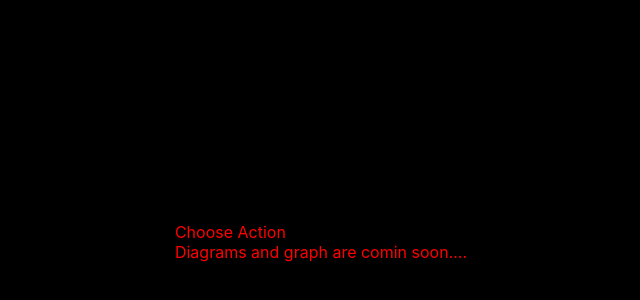
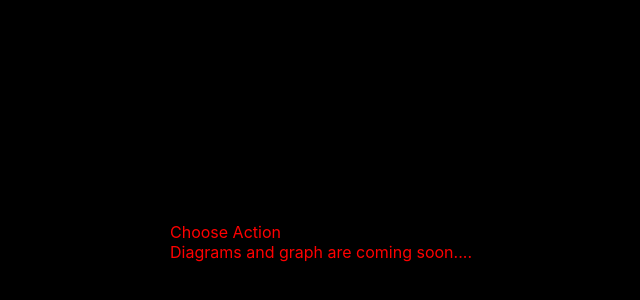
Before and after one commit to limor99/FSFinalProject1, a React (Create React App) app in the folder CinemaFE/cinemaapp/: page /main in a window 1280 px wide. Shown: the part 158-458 px from the top of the page, without its empty margins (319-959 px from the left). Built offline with nearby package versions, Linux system fonts and the light colour scheme; no server answers.

Commit message:
remove header from login page and redirect to main page if the user logged in already

```diff
--- a/CinemaFE/cinemaapp/src/App.js
+++ b/CinemaFE/cinemaapp/src/App.js
@@ -44,7 +44,7 @@ function App() {
   const moviesSubscribers = useSelector(state => state.moviesSubscribers)
 
   const dispatch = useDispatch();
-  const userFullName = useSelector(state => state.userFullName);
+
 
   useEffect(() => {
     // Using an IIFE
@@ -117,7 +117,7 @@ function App() {
 
   return (
     <div className=''>
-        {userFullName !== '' ? <Header userFullName={userFullName} /> : ''}
+
 
         <Container>
 
--- a/CinemaFE/cinemaapp/src/Components/LoginComp.js
+++ b/CinemaFE/cinemaapp/src/Components/LoginComp.js
@@ -1,6 +1,6 @@
-import React, {useState} from 'react';
+import React, {useState, useEffect} from 'react';
 import { useHistory, Link } from 'react-router-dom';
-import { useDispatch } from 'react-redux';
+import { useDispatch, useSelector } from 'react-redux';
 
 import usersUtil from '../Utils/usersUtil';
 
@@ -11,6 +11,9 @@ function LoginComp(props) {
     const [username, setUsername] = useState('');
     const [password, setPassword] = useState('');
     const [msg, setMsg] = useState('');
+
+    const userFullName = useSelector(state => state.userFullName);
+
     const history = useHistory();
     const dispatch = useDispatch();
 
@@ -41,6 +44,12 @@ function LoginComp(props) {
       }
     }
 
+    useEffect(() => {
+      if(userFullName !== ''){
+        history.push("/main");
+      }
+    })
+
 
 
     return (
--- a/CinemaFE/cinemaapp/src/Components/MainComp.js
+++ b/CinemaFE/cinemaapp/src/Components/MainComp.js
@@ -1,9 +1,11 @@
 import React, { useEffect, useState } from 'react';
+import { useSelector } from 'react-redux';
 
-import Header from '../Components/HeaderComp';
+import Header from './HeaderComp';
 
 function MainComp(props) {
-  const [msg, setMsg] = useState('Choose Action')
+  const [msg, setMsg] = useState('Choose Action');
+  const userFullName = useSelector(state => state.userFullName);
 
   useEffect(() => {
     if( props.location.state !== undefined){
@@ -14,10 +16,11 @@ function MainComp(props) {
 
  return (
     <div className='App main'>
+      {userFullName !== '' ? <Header userFullName={userFullName} /> : ''}
 
       {msg}
       <br/>
-      Diagrams and graph are comin soon....
+      Diagrams and graph are coming soon....
     </div>
   );
 }
```
Also changed, not shown: 1 other file (tests, documents, lock files or other folders).
